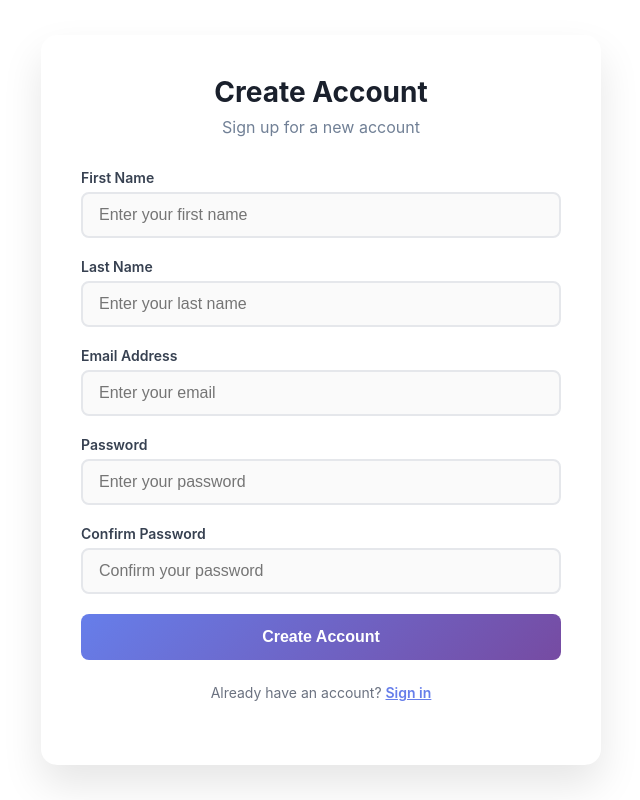
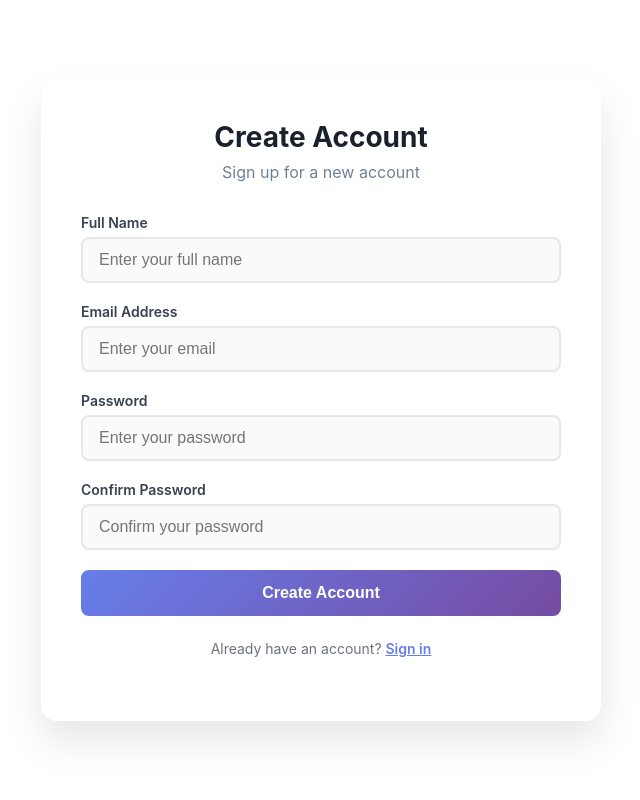
Before and after one commit to chiragvgohil-05/soffa-clg, a React (Create React App) app: page /register in a window 1280 px wide. Shown: the whole page, without its empty margins (319-959 px from the left). Built offline with nearby package versions, Linux system fonts and the light colour scheme; no server answers.

Commit message:
fix : login and register api integration

```diff
--- a/package.json
+++ b/package.json
@@ -10,10 +10,10 @@
     "axios": "^1.11.0",
     "react": "^19.1.0",
     "react-dom": "^19.1.0",
+    "react-hot-toast": "^2.6.0",
     "react-icons": "^5.5.0",
     "react-router-dom": "^7.7.0",
     "react-scripts": "5.0.1",
-    "react-toastify": "^11.0.5",
     "web-vitals": "^2.1.4"
   },
   "scripts": {
--- a/src/App.js
+++ b/src/App.js
@@ -1,4 +1,4 @@
-import { BrowserRouter as Router, Routes, Route } from 'react-router-dom';
+import { BrowserRouter as Router, Routes, Route, Navigate } from 'react-router-dom';
 import Home from './pages/Home';
 import Shop from './pages/Shop';
 import Contact from './pages/Contact';
@@ -9,16 +9,40 @@ import Login from "./pages/Login";
 import ForgotPassword from "./pages/ForgotPassword";
 import AdminLayout from "./admin/AdminLayout";
 import ProductPage from "./pages/ProductPage";
+import { Toaster } from 'react-hot-toast';
 
 function App() {
+    // simple auth check
+    const token = localStorage.getItem("token");
+    const role = localStorage.getItem("role");
+
     return (
+        <>
             <Router>
                 <Routes>
-                <Route element={<Login/>} path='login'></Route>
+                    {/* Public routes */}
+                    <Route path="/login" element={<Login/>} />
                     <Route path="/register" element={<Register />} />
                     <Route path="/forgot-password" element={<ForgotPassword />} />
-                <Route path="/admin/*" element={<AdminLayout />} />
-                <Route element={<MainLayout />}>
+
+                    {/* Admin routes (only if logged in & role=Admin) */}
+                    <Route
+                        path="/admin/*"
+                        element={
+                            token && role === "Admin"
+                                ? <AdminLayout />
+                                : <Navigate to="/login" replace />
+                        }
+                    />
+
+                    {/* User & Admin routes */}
+                    <Route
+                        element={
+                            token && (role === "User" || role === "Admin")
+                                ? <MainLayout />
+                                : <Navigate to="/login" replace />
+                        }
+                    >
                         <Route path="/" element={<Home />} />
                         <Route path="/shop" element={<Shop />} />
                         <Route path="/contact" element={<Contact />} />
@@ -27,6 +51,8 @@ function App() {
                     </Route>
                 </Routes>
             </Router>
+            <Toaster position="top-right" reverseOrder={false} />
+        </>
     );
 }
 
--- a/src/admin/components/ProductCard.jsx
+++ b/src/admin/components/ProductCard.jsx
@@ -1,6 +1,5 @@
 import React, { useState } from 'react';
 import '../styles/AdminProductCard.css';
-import FilterSidebar from "../../components/FilterSidebar";
 import Modal from "../../components/Modal";
 
 const ProductCard = ({
--- a/src/components/Footer.jsx
+++ b/src/components/Footer.jsx
@@ -1,6 +1,7 @@
 // src/components/Footer.jsx
 import React from 'react';
 import '../styles/Footer.css';
+import {Link} from "react-router-dom";
 
 const Footer = () => {
     return (
@@ -15,20 +16,19 @@ const Footer = () => {
                     <div className="footer-col">
                         <h4>Quick Links</h4>
                         <ul>
-                            <li><a href="#">Home</a></li>
-                            <li><a href="#">Shop</a></li>
-                            <li><a href="#">About</a></li>
-                            <li><a href="#">Contact</a></li>
+                            <li><Link to="/">Home</Link></li>
+                            <li><Link to="/shop">Shop</Link></li>
+                            <li><Link to="/contact">Contact</Link></li>
                         </ul>
                     </div>
 
                     <div className="footer-col">
                         <h4>Follow Us</h4>
                         <ul>
-                            <li><a href="#">Facebook</a></li>
-                            <li><a href="#">Twitter</a></li>
-                            <li><a href="#">Instagram</a></li>
-                            <li><a href="#">LinkedIn</a></li>
+                            <li><Link to="/">Facebook</Link></li>
+                            <li><Link to="/">Twitter</Link></li>
+                            <li><Link to="/">Instagram</Link></li>
+                            <li><Link to="/">LinkedIn</Link></li>
                         </ul>
                     </div>
                 </div>
--- a/src/components/ImagePicker.jsx
+++ b/src/components/ImagePicker.jsx
@@ -1,4 +1,4 @@
-import React, { useState, useCallback, useRef } from 'react';
+import React, { useState, useRef } from 'react';
 import '../styles/ImagePicker.css';
 
 const ImagePicker = ({
--- a/src/pages/Login.jsx
+++ b/src/pages/Login.jsx
@@ -1,6 +1,8 @@
 import React, { useState } from 'react';
 import '../styles/Auth.css';
-import { NavLink } from 'react-router-dom';
+import { NavLink, useNavigate } from 'react-router-dom';
+import axios from 'axios';
+import toast from 'react-hot-toast';
 
 const Login = () => {
     const [formData, setFormData] = useState({
@@ -9,6 +11,8 @@ const Login = () => {
     });
     const [errors, setErrors] = useState({});
     const [rememberMe, setRememberMe] = useState(false);
+    const BASE_URL = 'http://localhost:3000/api';
+    const navigate = useNavigate(); // ✅ hook for redirection
 
     const handleInputChange = (e) => {
         const { name, value } = e.target;
@@ -44,10 +48,32 @@ const Login = () => {
         return Object.keys(newErrors).length === 0;
     };
 
-    const handleSubmit = (e) => {
+    const handleSubmit = async (e) => {
         e.preventDefault();
         if (validateForm()) {
-            console.log('Login attempted with:', formData);
+            try {
+                const res = await axios.post(`${BASE_URL}/auth/login`, formData);
+                console.log(res.data.message,"fffffffff")
+                toast.success(res.data.message || "Login successful!");
+
+                if (res.data?.data?.token) {
+                    localStorage.setItem("token", res.data?.data?.token);
+                    localStorage.setItem("role", res.data?.data?.user.role);
+                }
+
+                // ✅ Redirect based on role
+                if (res.data?.data?.user?.role === "Admin") {
+                    navigate("/admin");
+                } else {
+                    navigate("/");
+                }
+
+                console.log("Login success:", res.data);
+
+            } catch (err) {
+                console.error("Error during login:", err);
+                    toast.error(err.response.data.message);
+            }
         }
     };
 
--- a/src/pages/Register.jsx
+++ b/src/pages/Register.jsx
@@ -2,20 +2,19 @@ import React, { useState } from 'react';
 import axios from 'axios';
 import '../styles/Auth.css';
 import { NavLink, useNavigate } from 'react-router-dom';
-import { ToastContainer, toast } from 'react-toastify';
-import 'react-toastify/dist/ReactToastify.css';
+import toast from 'react-hot-toast';
 
 const Register = () => {
-    const BASE_URL = process.env.REACT_APP_API_URL;
+    const BASE_URL = 'http://localhost:3000/api';
+    const navigate = useNavigate();
 
-    const navigate = useNavigate();
     const [formData, setFormData] = useState({
-        firstName: '',
-        lastName: '',
+        name: '',
         email: '',
         password: '',
         confirmPassword: ''
     });
+
     const [errors, setErrors] = useState({});
     const [loading, setLoading] = useState(false);
 
@@ -25,6 +24,7 @@ const Register = () => {
             ...prev,
             [name]: value
         }));
+
         if (errors[name]) {
             setErrors(prev => ({
                 ...prev,
@@ -37,8 +37,7 @@ const Register = () => {
         const newErrors = {};
         const emailRegex = /^[^\s@]+@[^\s@]+\.[^\s@]+$/;
 
-        if (!formData.firstName) newErrors.firstName = 'First name is required';
-        if (!formData.lastName) newErrors.lastName = 'Last name is required';
+        if (!formData.name) newErrors.name = 'Name is required';
         if (!formData.email) {
             newErrors.email = 'Email is required';
         } else if (!emailRegex.test(formData.email)) {
@@ -66,40 +65,32 @@ const Register = () => {
         setLoading(true);
 
         try {
-
             const response = await axios.post(
-                `${BASE_URL}/api/auth/register`,
+                `${BASE_URL}/auth/register`,
                 {
-                    first_name: formData.firstName,
-                    last_name: formData.lastName,
+                    name: formData.name,
                     email: formData.email,
                     password: formData.password
                 }
             );
 
-            toast.success(response.data.message || 'Registration successful!', {
-                position: 'top-right',
-                autoClose: 3000
-            });
+            toast.success(response.data.message || 'Registration successful!');
 
             // Reset form
             setFormData({
-                firstName: '',
-                lastName: '',
+                name: '',
                 email: '',
                 password: '',
                 confirmPassword: ''
             });
 
-            // Redirect after 2 seconds
             setTimeout(() => {
                 navigate('/login');
             }, 2000);
 
         } catch (error) {
             toast.error(
-                error.response?.data?.message || 'Something went wrong. Please try again.',
-                { position: 'top-right', autoClose: 3000 }
+                error.response?.data?.message || 'Something went wrong. Please try again.'
             );
         } finally {
             setLoading(false);
@@ -115,33 +106,18 @@ const Register = () => {
                 </div>
 
                 <form className="auth-form" onSubmit={handleSubmit}>
-                    <div className="form-row">
-                        <div className="form-group">
-                            <label htmlFor="firstName" className="form-label">First Name</label>
-                            <input
-                                type="text"
-                                id="firstName"
-                                name="firstName"
-                                value={formData.firstName}
-                                onChange={handleInputChange}
-                                className={`form-input ${errors.firstName ? 'form-input-error' : ''}`}
-                                placeholder="Enter your first name"
-                            />
-                            {errors.firstName && <span className="error-message">{errors.firstName}</span>}
-                        </div>
-                        <div className="form-group">
-                            <label htmlFor="lastName" className="form-label">Last Name</label>
-                            <input
-                                type="text"
-                                id="lastName"
-                                name="lastName"
-                                value={formData.lastName}
-                                onChange={handleInputChange}
-                                className={`form-input ${errors.lastName ? 'form-input-error' : ''}`}
-                                placeholder="Enter your last name"
-                            />
-                            {errors.lastName && <span className="error-message">{errors.lastName}</span>}
-                        </div>
+                    <div className="form-group">
+                        <label htmlFor="name" className="form-label">Full Name</label>
+                        <input
+                            type="text"
+                            id="name"
+                            name="name"
+                            value={formData.name}
+                            onChange={handleInputChange}
+                            className={`form-input ${errors.name ? 'form-input-error' : ''}`}
+                            placeholder="Enter your full name"
+                        />
+                        {errors.name && <span className="error-message">{errors.name}</span>}
                     </div>
 
                     <div className="form-group">
@@ -200,9 +176,6 @@ const Register = () => {
                     </p>
                 </div>
             </div>
-
-            {/* Toast Container */}
-            <ToastContainer />
         </div>
     );
 };
```
Also changed, not shown: 2 other files (tests, documents, lock files or other folders). Lines whose indentation alone changed are shown as unchanged.
